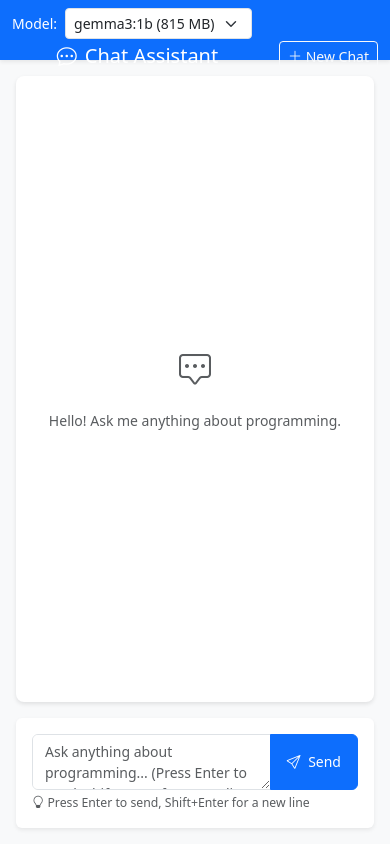
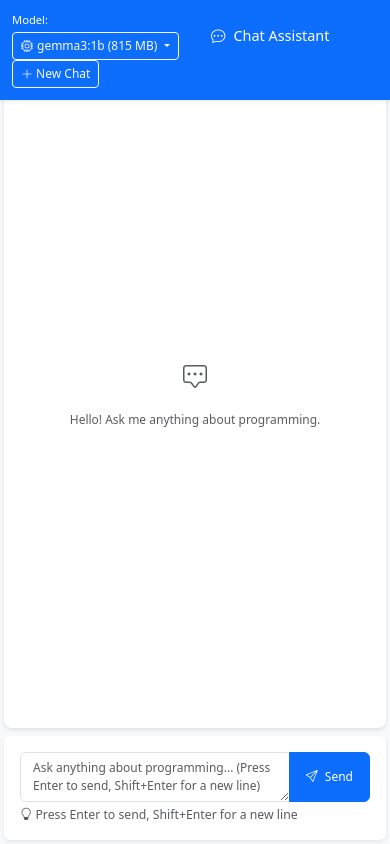
Before and after one commit to arturylab/chatlab, a Flask app: page / in a window 390 px wide. Run offline with Flask 3, Linux system fonts and the light colour scheme; some libraries are stand-ins or nearby versions.

Commit message:
Update models dropdown and responsive view

```diff
--- a/static/css/style.css
+++ b/static/css/style.css
@@ -259,3 +259,132 @@ pre::-webkit-scrollbar-thumb:hover {
 body {
     padding-top: 60px;
 }
+
+/* Responsive adjustments for mobile */
+@media (max-width: 768px) {
+    /* Adjust main container padding */
+    .chat-container {
+        padding: 0.5rem;
+        gap: 0.5rem;
+        height: calc(100vh - 56px);
+    }
+
+    /* Smaller navbar height on mobile */
+    .navbar {
+        height: 100px;
+    }
+
+    body {
+        padding-top: 56px;
+    }
+
+    /* Adjust response area padding */
+    .response-content {
+        padding: 0.75rem;
+    }
+
+    /* Smaller font sizes on mobile */
+    body, .form-control, .btn {
+        font-size: 0.8rem !important;
+    }
+
+    /* Adjust navbar brand size */
+    .navbar-brand {
+        font-size: 1rem !important;
+    }
+
+    /* Make navbar text smaller */
+    .navbar .form-label {
+        font-size: 0.75rem !important;
+    }
+
+    /* Adjust welcome icon */
+    .fs-1 {
+        font-size: 1.5rem !important;
+    }
+
+    /* Smaller code fonts on mobile */
+    code, pre {
+        font-size: 0.75rem !important;
+    }
+
+    /* Stack dropdown and label on mobile */
+    .d-flex.align-items-center {
+        flex-direction: column;
+        align-items: flex-start !important;
+        gap: 0.25rem;
+    }
+
+    .d-flex.align-items-center .dropdown {
+        width: 100%;
+    }
+
+    .d-flex.align-items-center .dropdown .btn {
+        width: 100%;
+        text-align: left;
+    }
+
+    /* Adjust input area spacing */
+    .input-area .row {
+        margin: 0;
+    }
+
+    .input-area .col-auto {
+        padding: 0.25rem;
+    }
+
+    /* Smaller markdown content */
+    .markdown-content {
+        font-size: 0.8rem;
+    }
+
+    .markdown-content h1 {
+        font-size: 1.25rem;
+    }
+
+    .markdown-content h2 {
+        font-size: 1.1rem;
+    }
+
+    .markdown-content h3 {
+        font-size: 1rem;
+    }
+
+    .markdown-content p, .markdown-content li {
+        font-size: 0.8rem;
+    }
+
+    /* Adjust table font size */
+    .markdown-content table {
+        font-size: 0.75rem;
+    }
+
+    .markdown-content th, .markdown-content td {
+        padding: 0.25rem;
+    }
+}
+
+/* Extra small screens */
+@media (max-width: 576px) {
+    .chat-container {
+        padding: 0.25rem;
+    }
+
+    .response-content {
+        padding: 0.5rem;
+    }
+
+    /* Even smaller fonts for very small screens */
+    body, .form-control, .btn {
+        font-size: 0.75rem !important;
+    }
+
+    .navbar-brand {
+        font-size: 0.9rem !important;
+    }
+
+    /* Even smaller navbar text */
+    .navbar .form-label {
+        font-size: 0.7rem !important;
+    }
+}
--- a/static/js/app.js
+++ b/static/js/app.js
@@ -1,8 +1,31 @@
 let conversationHistory = [];
 const responseArea = document.getElementById('response');
 const promptInput = document.getElementById('prompt');
-const modelSelect = document.getElementById('modelSelect');
 const sendButton = document.getElementById('sendButton');
+
+// Model selection handling
+let selectedModelValue = 'gemma3:1b';
+const modelDropdown = document.getElementById('modelDropdown');
+const selectedModelSpan = document.getElementById('selectedModel');
+
+// Handle dropdown selection
+document.addEventListener('DOMContentLoaded', () => {
+    const dropdownItems = document.querySelectorAll('.dropdown-item[data-value]');
+    dropdownItems.forEach(item => {
+        item.addEventListener('click', (e) => {
+            e.preventDefault();
+            selectedModelValue = e.target.getAttribute('data-value');
+            selectedModelSpan.innerHTML = e.target.innerHTML;
+        });
+    });
+});
+
+// Create a compatibility object for modelSelect
+const modelSelect = {
+    get value() {
+        return selectedModelValue;
+    }
+};
 
 // Send prompt on Enter (Shift+Enter for new line)
 promptInput.addEventListener('keydown', (e) => {
--- a/templates/index.html
+++ b/templates/index.html
@@ -2,6 +2,7 @@
 <html lang="en" class="h-100">
 <head>
   <meta charset="UTF-8">
+  <meta name="viewport" content="width=device-width, initial-scale=1.0">
   <title>Chat Assistant</title>
   <!-- Bootstrap Icons CDN for favicon -->
   <link rel="stylesheet" href="https://cdn.jsdelivr.net/npm/bootstrap-icons@1.10.0/font/bootstrap-icons.css">
@@ -18,11 +19,16 @@
       <div class="container-fluid">
         <!-- Left side - Model selector -->
         <div class="d-flex align-items-center">
-          <label for="modelSelect" class="form-label text-white mb-0 me-2">Model:</label>
-          <select id="modelSelect" class="form-select form-select-sm" style="width: auto;">
-            <option value="gemma3:1b" selected>gemma3:1b (815 MB)</option>
-            <option value="qwen3:0.6b">qwen3:0.6b (523 MB)</option>
-          </select>
+          <label class="form-label text-white mb-0 me-2">Model:</label>
+          <div class="dropdown">
+            <button class="btn btn-outline-light btn-sm dropdown-toggle" type="button" id="modelDropdown" data-bs-toggle="dropdown" aria-expanded="false">
+              <span id="selectedModel"><i class="bi bi-cpu me-1"></i>gemma3:1b (815 MB)</span>
+            </button>
+            <ul class="dropdown-menu" aria-labelledby="modelDropdown">
+              <li><a class="dropdown-item" href="#" data-value="gemma3:1b"><i class="bi bi-cpu me-2"></i>gemma3:1b (815 MB)</a></li>
+              <li><a class="dropdown-item" href="#" data-value="qwen3:0.6b"><i class="bi bi-cpu me-2"></i>qwen3:0.6b (523 MB)</a></li>
+            </ul>
+          </div>
         </div>
 
         <!-- Center - Title -->
```
